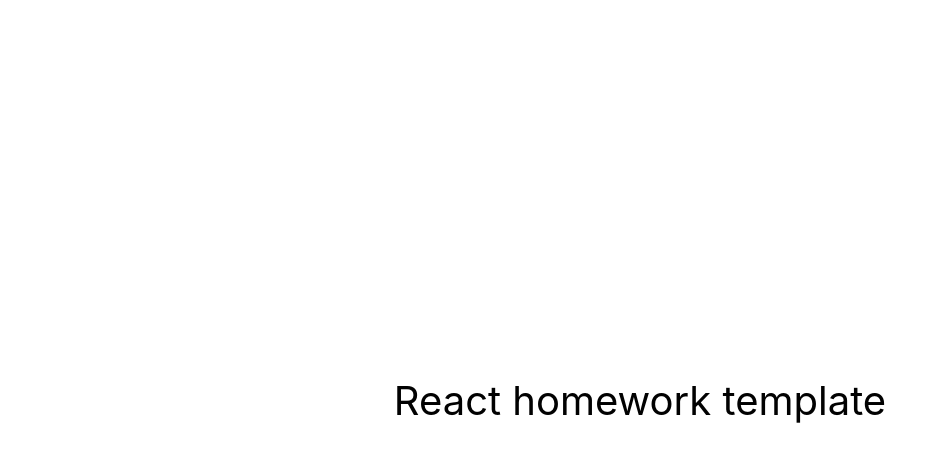
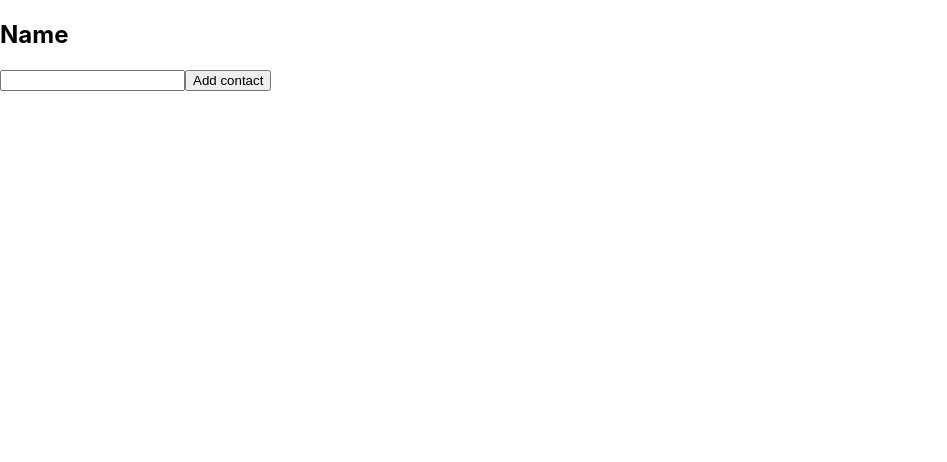
Before and after one commit to annamowinska/goit-react-hw-08-phonebook, a React (Create React App) app: page / in a window 1280 px wide. Shown: the top 462 px of the page, without its empty margins (0-947 px from the left). Built offline with nearby package versions, Linux system fonts and the light colour scheme.

Commit message:
first_commit

```diff
--- a/src/components/App.jsx
+++ b/src/components/App.jsx
@@ -1,16 +1,41 @@
-export const App = () => {
-  return (
-    <div
-      style={{
-        height: '100vh',
-        display: 'flex',
-        justifyContent: 'center',
-        alignItems: 'center',
-        fontSize: 40,
-        color: '#010101'
-      }}
-    >
-      React homework template
-    </div>
-  );
-};
+import React, { Component } from 'react';
+//import Form from './Form/Form';
+//import css from './App.module.css';
+
+class App extends Component {
+  state = {
+    contacts: [],
+    name: '',
+  };
+
+  handleSubmit = evt => {
+    evt.preventDefault();
+
+    const form = evt.currentTarget;
+    const name = form.elements.name.value;
+
+    console.log(name);
+
+    this.props.onSubmit({ name });
+
+    form.reset();
+  };
+
+  render() {
+    return (
+      <form onSubmit={this.handleSubmit}>
+        <h2>Name</h2>
+        <input
+          type="text"
+          name="name"
+          pattern="^[a-zA-Zа-яА-Я]+(([' -][a-zA-Zа-яА-Я ])?[a-zA-Zа-яА-Я]*)*$"
+          title="Name may contain only letters, apostrophe, dash and spaces. For example Adrian, Jacob Mercer, Charles de Batz de Castelmore d'Artagnan"
+          required
+        />
+        <button type="submit">Add contact</button>
+      </form>
+    );
+  }
+}
+
+export default App;
--- /dev/null
+++ b/src/components/Form/Form.jsx
@@ -0,0 +1,36 @@
+//import PropTypes from 'prop-types';
+//import css from './Form.module.css';
+
+const Form = ({handleSubmit}) => {
+    handleSubmit = evt => {
+      evt.preventDefault();
+
+      const form = evt.currentTarget;
+      const name = form.elements.name.value;
+
+      console.log(name);
+
+      this.props.onSubmit({ name });
+
+      form.reset();
+    };
+
+
+        return (
+            <form onSubmit={this.handleSubmit}>
+                <h2>Name</h2>
+                <input
+                    type="text"
+                    name="name"
+                    pattern="^[a-zA-Zа-яА-Я]+(([' -][a-zA-Zа-яА-Я ])?[a-zA-Zа-яА-Я]*)*$"
+                    title="Name may contain only letters, apostrophe, dash and spaces. For example Adrian, Jacob Mercer, Charles de Batz de Castelmore d'Artagnan"
+                    required
+                />
+                <button type="submit">Add contact</button>
+            </form>
+        );
+
+
+}
+
+export default Form;
--- a/src/index.js
+++ b/src/index.js
@@ -1,6 +1,6 @@
 import React from 'react';
 import ReactDOM from 'react-dom/client';
-import { App } from 'components/App';
+import App from 'components/App';
 import './index.css';
 
 ReactDOM.createRoot(document.getElementById('root')).render(
```
Also changed, not shown: src/components/App.module.css (added), src/components/Elements/Elements.jsx (added), src/components/Elements/Elements.module.jsx (added), src/components/Filtr/Filtr.jsx (added), src/components/Filtr/Filtr.module.css (added), src/components/Form/Form.module.css (added), src/components/List/List.jsx (added), src/components/List/List.module.css (added).
